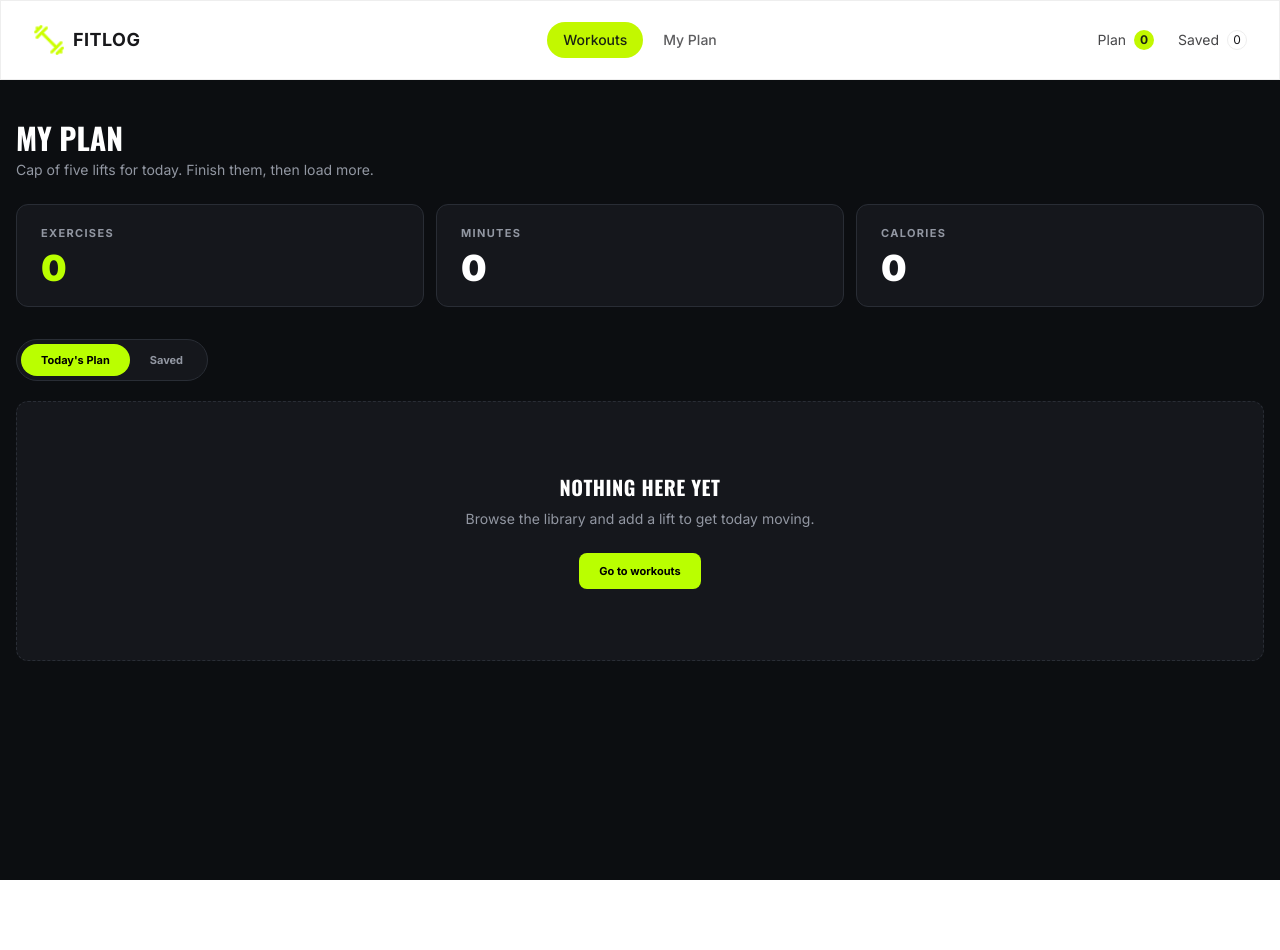
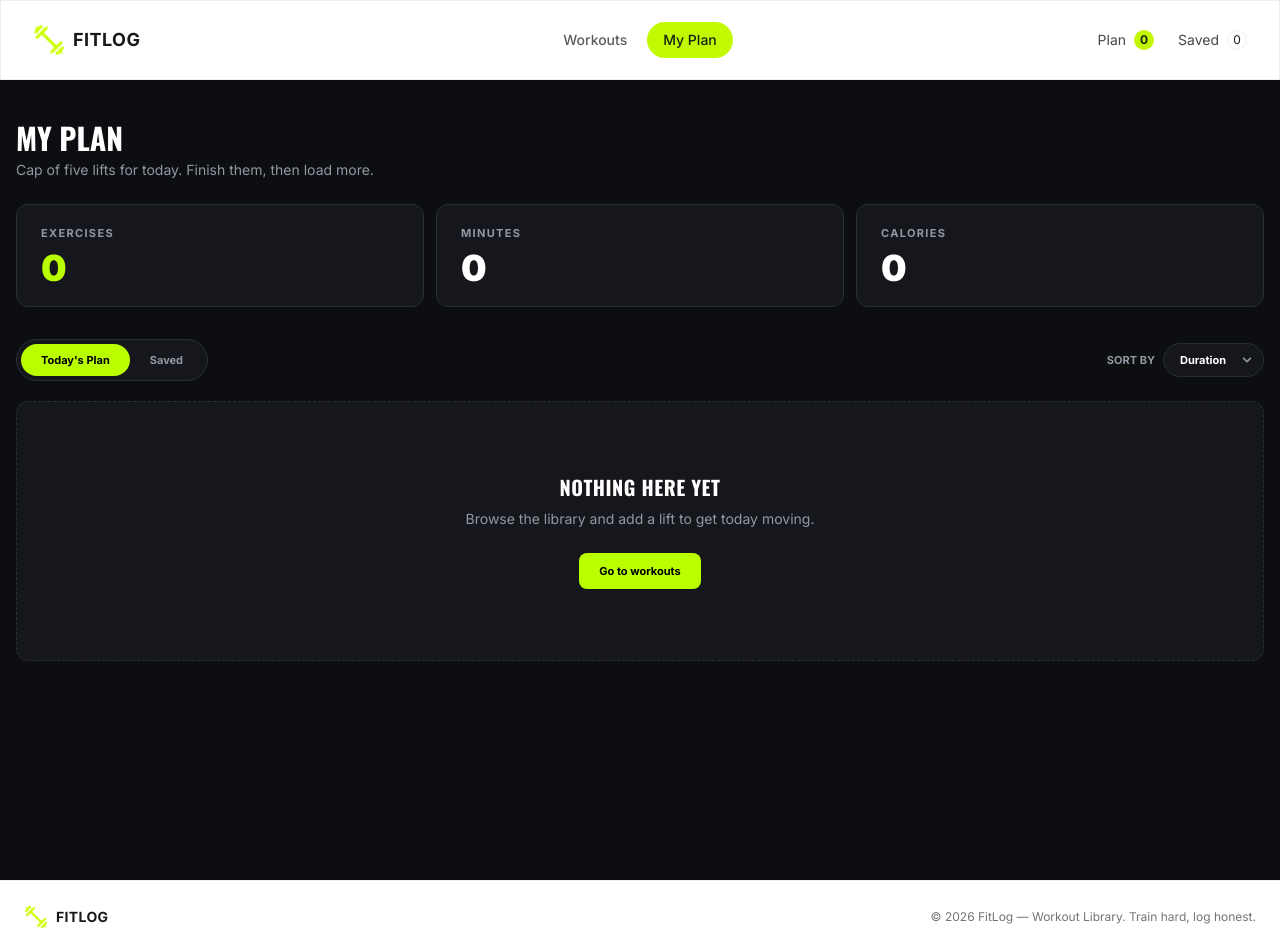
Before and after one commit to arifdotdev/fit-log-project, a Next.js app: page /my-plan in a window 1280 px wide. Shown: the top 950 px of the page. Before the commit the page ends 880 px from the top, so only its background shows below. Built offline with nearby package versions, Linux system fonts and the light colour scheme.

Commit message:
check website problem and fix some funcational issue

```diff
--- a/src/app/layout.tsx
+++ b/src/app/layout.tsx
@@ -2,6 +2,7 @@ import type { Metadata } from "next";
 import { Geist, Geist_Mono } from "next/font/google";
 import "./globals.css";
 import NavBar from "@/components/NavBar";
+import Footer from "@/components/Footer";
 import { ToastContainer } from "react-toastify";
 import WorkoutProvider from "@/context/WorkOutContext";
 
@@ -30,6 +31,7 @@ export default function RootLayout({ children }: LayoutProps<"/">) {
         <WorkoutProvider>
           <NavBar></NavBar>
           <div>{children}</div>
+          <Footer></Footer>
 
           <ToastContainer position="top-right" autoClose={3000} theme="dark" />
         </WorkoutProvider>
--- a/src/app/my-plan/page.tsx
+++ b/src/app/my-plan/page.tsx
@@ -6,7 +6,10 @@ import PlanWorkoutCard from '@/components/myPlan/PlanWorkoutCard';
 import { WorkoutContext } from '@/context/WorkOutContext';
 import { ILibrary } from '@/type/library.type';
 import React, { useContext, useState } from 'react';
+import { FaChevronDown } from 'react-icons/fa';
 import { toast } from 'react-toastify';
+
+type SortOption = 'duration' | 'calories' | 'rating';
 
 const MyPlanPage = () => {
     const workoutContext = useContext(WorkoutContext);
@@ -21,10 +24,10 @@ const MyPlanPage = () => {
         saveForLater,
         setSaveForLater,
         isLoading,
-        addToPlan,
     } = workoutContext;
 
     const [activeTab, setActiveTab] = useState<'plan' | 'saved'>('plan');
+    const [sortBy, setSortBy] = useState<SortOption>('duration');
 
     const handleMarkAsDone = (workout: ILibrary) => {
         setAddToWorkout((prev) =>
@@ -45,6 +48,14 @@ const MyPlanPage = () => {
     // The list shown under the active tab
     const workouts = activeTab === 'plan' ? addToWorkout : saveForLater;
 
+    // Sort a copy so the original list is not changed.
+    // Duration: shortest first. Calories & Rating: highest first.
+    const sortedWorkouts = [...workouts].sort((a, b) => {
+        if (sortBy === 'duration') return a.duration - b.duration;
+        if (sortBy === 'calories') return b.caloriesBurned - a.caloriesBurned;
+        return b.rating - a.rating;
+    });
+
     return (
         <section className="min-h-screen bg-[#0c0e11] text-white">
             <div className="container mx-auto px-4 py-10">
@@ -61,8 +72,11 @@ const MyPlanPage = () => {
                     <PlanStats workouts={workouts}></PlanStats>
                 </div>
 
+                {/* Tabs + Sort */}
+                <div className="mt-8 flex flex-wrap items-center justify-between gap-4">
+
                 {/* Tabs */}
-                <div className="mt-8 inline-flex rounded-full border border-[#292d35] bg-[#15171c] p-1">
+                <div className="inline-flex rounded-full border border-[#292d35] bg-[#15171c] p-1">
                     <button
                         type="button"
                         onClick={() => setActiveTab('plan')}
@@ -88,6 +102,29 @@ const MyPlanPage = () => {
                     </button>
                 </div>
 
+                {/* Sort Dropdown */}
+                <div className="flex items-center gap-2">
+                    <span className="text-[11px] font-bold uppercase text-[#9297a2]">
+                        Sort By
+                    </span>
+
+                    <div className="relative">
+                        <select
+                            value={sortBy}
+                            onChange={(e) => setSortBy(e.target.value as SortOption)}
+                            className="cursor-pointer appearance-none rounded-full border border-[#292d35] bg-[#15171c] py-2 pl-4 pr-9 text-[11px] font-bold text-white outline-none focus:border-[#baff00]"
+                        >
+                            <option value="duration">Duration</option>
+                            <option value="calories">Calories</option>
+                            <option value="rating">Rating</option>
+                        </select>
+
+                        <FaChevronDown className="pointer-events-none absolute right-3 top-1/2 -translate-y-1/2 text-[10px] text-[#9297a2]" />
+                    </div>
+                </div>
+
+                </div>
+
                 {/* Workout List */}
                 <div className="mt-5">
 
@@ -106,7 +143,7 @@ const MyPlanPage = () => {
                     {/* Today's Plan */}
                     {!isLoading && activeTab === 'plan' && addToWorkout.length > 0 && (
                         <div className="space-y-3">
-                            {addToWorkout.map((workout) => (
+                            {sortedWorkouts.map((workout) => (
                                 <PlanWorkoutCard
                                     key={workout.id}
                                     workout={workout}
@@ -120,11 +157,10 @@ const MyPlanPage = () => {
                     {/* Saved */}
                     {!isLoading && activeTab === 'saved' && saveForLater.length > 0 && (
                         <div className="space-y-3">
-                            {saveForLater.map((workout) => (
+                            {sortedWorkouts.map((workout) => (
                                 <PlanWorkoutCard
                                     key={workout.id}
                                     workout={workout}
-                                    onAddToPlan={addToPlan}
                                     onRemove={handleRemoveFromSaved}
                                 ></PlanWorkoutCard>
                             ))}
--- /dev/null
+++ b/src/components/Footer.tsx
@@ -0,0 +1,40 @@
+import Image from 'next/image';
+import Link from 'next/link';
+import React from 'react';
+import logoImg from '@/assets/logo.png';
+
+const Footer = () => {
+    // Year updates automatically every new year
+    const year = new Date().getFullYear();
+
+    return (
+        <footer className="mt-auto border-t border-base-300 bg-base-100 px-5">
+            <div className="container mx-auto px-1 py-6">
+                <div className="flex flex-col items-center gap-3 text-center sm:flex-row sm:justify-between sm:text-left">
+
+                    {/* Left - Logo */}
+                    <Link href="/" className="flex items-center gap-2">
+                        <Image
+                            src={logoImg}
+                            width={24}
+                            height={24}
+                            alt="Fitlog"
+                        />
+
+                        <span className="text-sm font-bold tracking-wide">
+                            FITLOG
+                        </span>
+                    </Link>
+
+                    {/* Right - Tagline */}
+                    <p className="text-xs opacity-60">
+                        © {year} FitLog — Workout Library. Train hard, log honest.
+                    </p>
+
+                </div>
+            </div>
+        </footer>
+    );
+};
+
+export default Footer;
--- a/src/components/NavBar.tsx
+++ b/src/components/NavBar.tsx
@@ -1,21 +1,49 @@
+'use client';
+
 import Image from 'next/image';
 import Link from 'next/link';
-import React from 'react';
+import { usePathname } from 'next/navigation';
+import React, { useContext } from 'react';
 import logoImg from '@/assets/logo.png';
+import { WorkoutContext } from '@/context/WorkOutContext';
 
 const NavBar = () => {
+    const workoutContext = useContext(WorkoutContext);
+
+    if (!workoutContext) {
+        throw new Error('WorkoutContext is not available');
+    }
+
+    const { addToWorkout, saveForLater } = workoutContext;
+
+    // Live counts shown on the right side of the navbar
+    const planCount = addToWorkout.length;
+    const savedCount = saveForLater.length;
+
+    // Current URL path, used to highlight the active link
+    const pathname = usePathname();
+
+    // Workouts is active on the home page and on workout detail pages
+    const isWorkoutsActive = pathname === '/' || pathname.startsWith('/workout');
+    const isMyPlanActive = pathname.startsWith('/my-plan');
+
+    const activeClass =
+        'rounded-full bg-[#C2F800] px-4 py-2 text-sm font-medium text-[#1A2312]';
+    const inactiveClass =
+        'px-4 py-2 text-sm font-medium opacity-70 transition hover:opacity-100';
+
     const links = (
         <>
             <Link
                 href="/"
-                className="rounded-full bg-[#C2F800] px-4 py-2 text-sm font-medium text-[#1A2312]"
+                className={isWorkoutsActive ? activeClass : inactiveClass}
             >
                 Workouts
             </Link>
 
             <Link
                 href="/my-plan"
-                className="px-4 py-2 text-sm font-medium opacity-70 transition hover:opacity-100"
+                className={isMyPlanActive ? activeClass : inactiveClass}
             >
                 My Plan
             </Link>
@@ -88,14 +116,14 @@ const NavBar = () => {
                             <div className="flex items-center gap-2">
                                 <span className="opacity-80">Plan</span>
                                 <span className="flex h-5 min-w-5 items-center justify-center rounded-full bg-[#C2F800] px-1 text-xs font-bold text-[#1A2312]">
-                                    0
+                                    {planCount}
                                 </span>
                             </div>
 
                             <div className="flex items-center gap-2">
                                 <span className="opacity-80">Saved</span>
                                 <span className="flex h-5 min-w-5 items-center justify-center rounded-full border border-base-300 px-1 text-xs">
-                                    0
+                                    {savedCount}
                                 </span>
                             </div>
 
--- a/src/components/myPlan/PlanWorkoutCard.tsx
+++ b/src/components/myPlan/PlanWorkoutCard.tsx
@@ -3,7 +3,6 @@ import Image from 'next/image';
 import Link from 'next/link';
 import React from 'react';
 import {
-    FaCalendarCheck,
     FaCheck,
     FaFire,
     FaStar,
@@ -14,14 +13,12 @@ import {
 interface PlanWorkoutCardProps {
     workout: ILibrary;
     onMarkAsDone?: (workout: ILibrary) => void;
-    onAddToPlan?: (workout: ILibrary) => void;
     onRemove: (id: number) => void;
 }
 
 const PlanWorkoutCard = ({
     workout,
     onMarkAsDone,
-    onAddToPlan,
     onRemove,
 }: PlanWorkoutCardProps) => {
     return (
@@ -98,18 +95,6 @@ const PlanWorkoutCard = ({
                     </button>
                 )}
 
-                {/* Add to Plan */}
-                {onAddToPlan && (
-                    <button
-                        type="button"
-                        onClick={() => onAddToPlan(workout)}
-                        className="flex cursor-pointer items-center gap-2 rounded-lg bg-[#baff00] px-4 py-2 text-[11px] font-bold text-black transition hover:bg-[#ceff45]"
-                    >
-                        <FaCalendarCheck className="text-[10px]" />
-                        Add to Plan
-                    </button>
-                )}
-
                 {/* Remove */}
                 <button
                     type="button"
```
